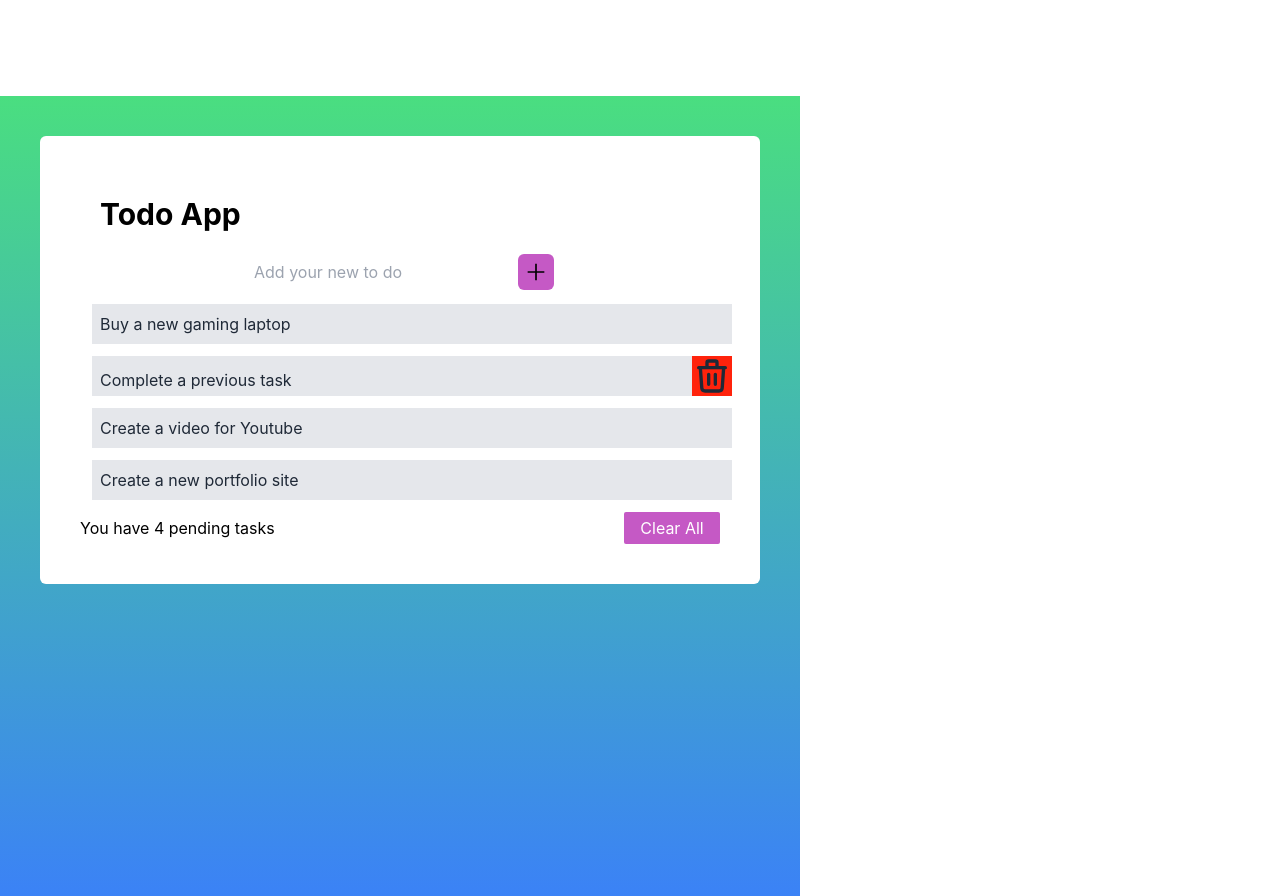
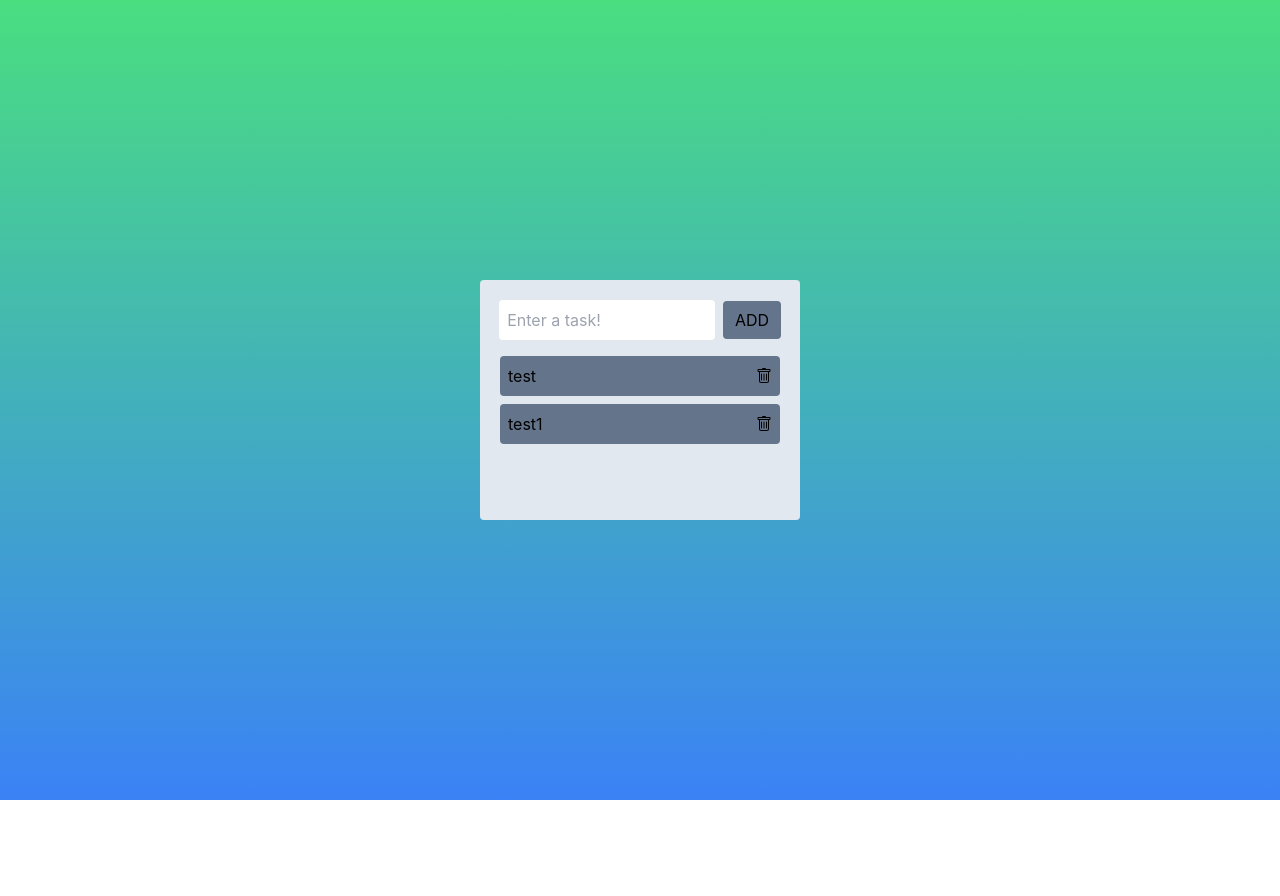
Before and after one commit to hoshikira18/Jnews_Project, a React (Create React App) app: page / in a window 1280 px wide. After the commit the page ends 800 px from the top, so only its background shows below. Built offline with nearby package versions, Linux system fonts and the light colour scheme.

Commit message:
Create Todoapp with handle add task, not remove

```diff
--- a/src/App.js
+++ b/src/App.js
@@ -3,7 +3,9 @@ import React from 'react';
 
 function App() {
   return (
-    <Todolist/>
+    <div className="bg-gradient-to-b from-green-400 to-blue-500 w-screen h-screen flex flex-col mx-auto items-center justify-center">
+      <Todolist/>
+    </div>
   );
 }
 
--- /dev/null
+++ b/src/components/Task.jsx
@@ -0,0 +1,13 @@
+import React from 'react'
+import { BsTrash } from 'react-icons/bs'
+
+function Task({ task }) {
+  return (
+    <div className='task h-10 px-2 my-2 bg-slate-500 rounded flex justify-between items-center cursor-pointer'>
+        <p>{ task }</p>
+        <BsTrash className=''/>
+    </div>
+  )
+}
+
+export default Task
--- a/src/components/Todolist.jsx
+++ b/src/components/Todolist.jsx
@@ -1,46 +1,35 @@
-import React from "react";
-import { GrAdd } from 'react-icons/gr';
-import {HiOutlineTrash} from 'react-icons/hi'
+import React, { useState } from "react";
+import Task from "./Task";
 
 
 const Todolist = () => {
+
+    const [tasks, setTasks] = useState([
+        "test",
+        "test1"
+    ]);
+    const [input, setInput] = useState('')
+
+    function handleAdd (event) {
+        event.preventDefault();
+        setTasks([...tasks, input]);
+        setInput('');
+        console.log(tasks)
+    }
+
      return (
-        <div className="bg-gradient-to-b from-green-400 to-blue-500 max-w-[800px] mt-[96px] w-full h-screen flex flex-col ">
-              <div className="bg-white rounded-md justify-center m-10 p-10 ">
-                <h1 className="font-bold text-black text-3xl p-5">Todo App</h1>
-                <div className="flex flex-row items-center justify-center w-full">
-                    <input className="p-2 border-solid border-black flex rounded-md text-black" type="text" placeholder="Add your new to do" />
-                    <button className="p-2 ml-2 rounded-md bg-[#c559c5]">
-                         <GrAdd size={20} /></button>
-                </div>
-                <div className="w-full bg-gray-200 items-center justify-center text-gray-800 m-3 h-10">
-                    <p className="px-2 pt-2">Buy a new gaming laptop</p>
-                </div>
-                <div className="flex flex-row w-full bg-gray-200 items-center justify-between text-gray-800 m-3 h-10">
-                    <p className="px-2 pt-2 ">Complete a previous task</p>
-                    <button className="bg-[#ff230c]">
-                        <HiOutlineTrash size={40}/>
-                    </button>
-
-                </div>
-                <div className="w-full bg-gray-200 items-center justify-center text-gray-800 m-3 h-10">
-                    <p className="px-2 pt-2 ">Create a video for Youtube</p>
-                </div>
-                <div className="w-full bg-gray-200 items-center justify-center text-gray-800 m-3 h-10">
-                    <p className="px-2 pt-2 font-normal">Create a new portfolio site</p>
-                </div>
-                <div className="flex flex-row font-normal items-center justify-between">
-                    <p>You have 4 pending tasks</p>
-                    <button className="bg-[#c559c5] text-white rounded-sm font-normal ml-7 h-8 w-24">Clear All</button>
-                </div>
-
-
-
-
+        <form onSubmit={handleAdd} className="w-80 min-h-60 p-4 bg-slate-200 rounded">
+            <div className="input-handle h-12 flex items-center justify-center">
+                <input type="text" value={input} placeholder="Enter a task!" onChange={e => setInput(e.target.value)} className="p-2 rounded outline-none w-[75%]"/>
+                <button type="submit" className="w-[20%] h-[80%] ml-2 bg-slate-500 rounded flex items-center justify-center">ADD</button>
+            </div>
+            <div className="tasks p-1">
+                {tasks.map((task, index) => (
+                    <Task key={index} task={task} />
+                ))}
             </div>
 
-
-        </div>
+        </form>
     )
 }
 
```
